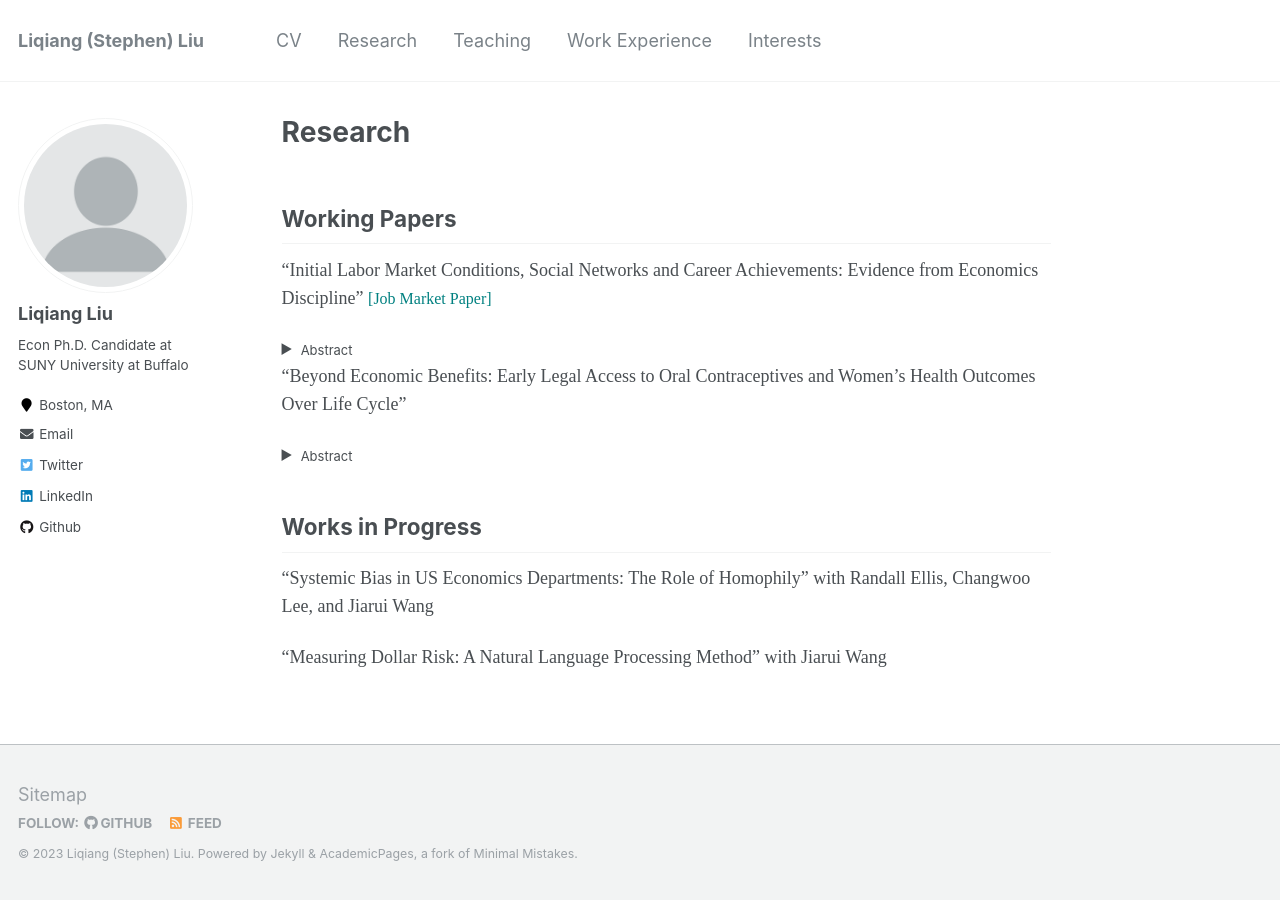
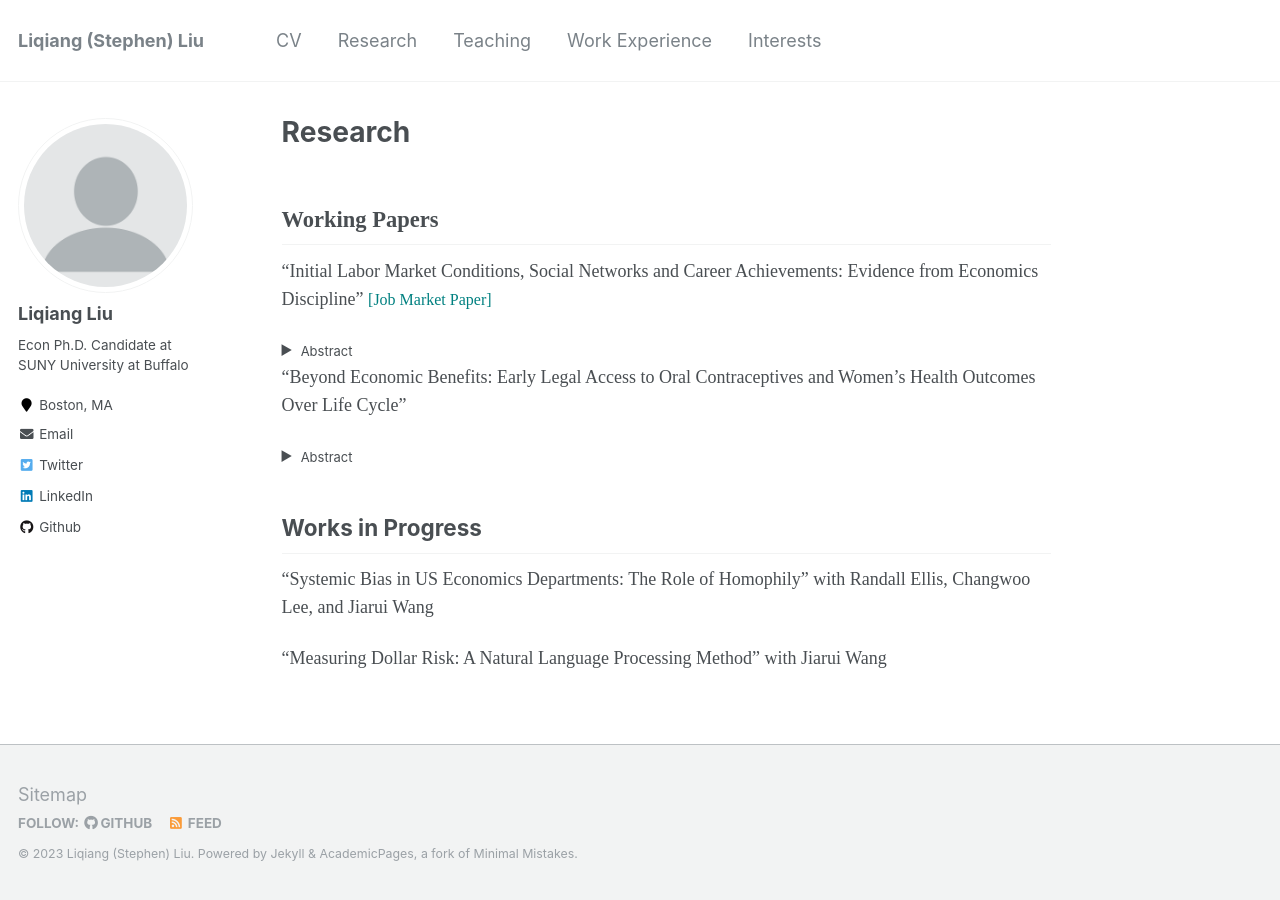
Before and after one commit to Liqiang-Liu/Liqiang-Liu.github.io, a Jekyll site: the page built from _pages/research.md, in a window 1280 px wide. Built offline with Jekyll 4.4.1, drawn with Linux system fonts in a browser that asks for light colours.

Commit message:
Update research.md

```diff
--- a/_pages/research.md
+++ b/_pages/research.md
@@ -7,7 +7,7 @@ redirect_from:
   - /research.html
 ---
 
-## Working Papers
+## <span style="font-family: pxfonts;">Working Papers</span>
 
 <span style="font-family: pxfonts;">"Initial Labor Market Conditions, Social Networks and Career Achievements: Evidence from Economics Discipline" <a href="https://github.com/Liqiang-Liu/Liqiang-Liu.github.io/blob/main/files/jmp.pdf" style="text-decoration:none;"><span style="color:teal"><font size="3">[Job Market Paper]</font></span></a></span>
   <details>
```
